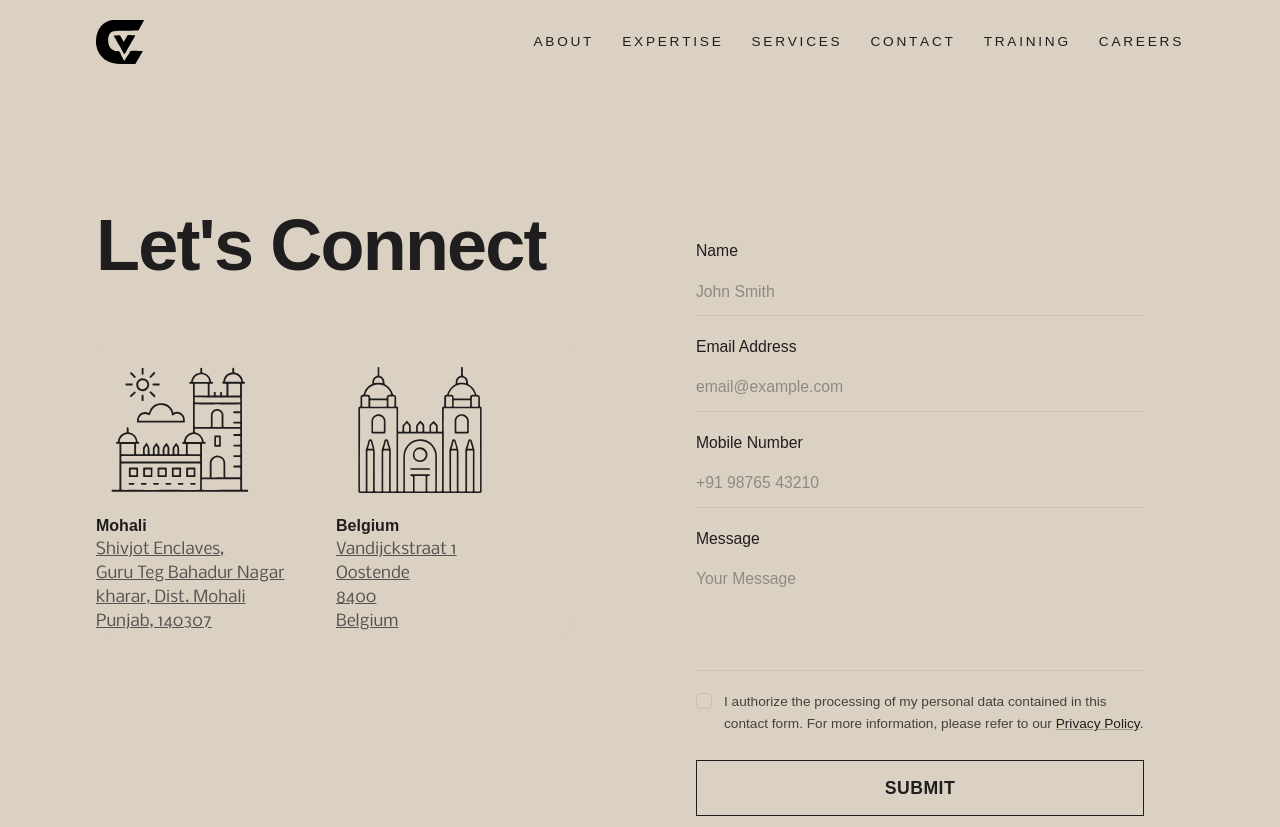
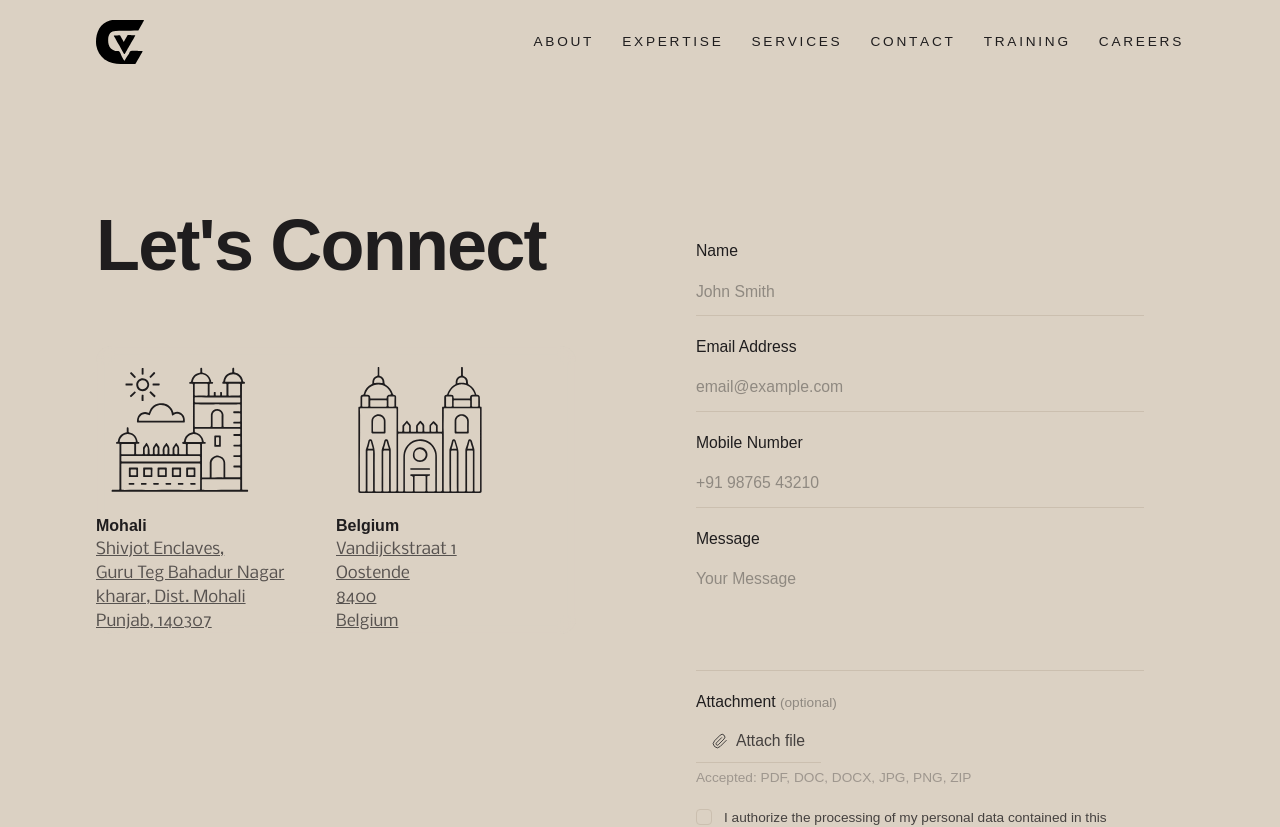
Before and after one commit to cognivanta/Website, a React (Vite) app: page /contact in a window 1280 px wide. Shown: the top 827 px of the page. Built offline with nearby package versions, Linux system fonts and the light colour scheme.

Commit message:
add attechment to contanct form

```diff
--- a/src/pages/Enquire.tsx
+++ b/src/pages/Enquire.tsx
@@ -54,6 +54,7 @@ const Enquire: React.FC = () => {
         message: '',
         agreed: false,
     });
+    const [attachment, setAttachment] = useState<File | null>(null);
     const [submitted, setSubmitted] = useState(false);
     const [errors, setErrors] = useState<Record<string, string>>({});
 
@@ -88,6 +89,11 @@ const Enquire: React.FC = () => {
         const value = target.type === 'checkbox' ? target.checked : target.value;
         setForm(prev => ({ ...prev, [target.name]: value }));
         if (errors[target.name]) setErrors(prev => ({ ...prev, [target.name]: '' }));
+    };
+
+    const handleFileChange = (e: React.ChangeEvent<HTMLInputElement>) => {
+        const file = e.target.files?.[0] ?? null;
+        setAttachment(file);
     };
 
     const handleSubmit = (e: React.FormEvent) => {
@@ -179,6 +185,7 @@ const Enquire: React.FC = () => {
                                                 onClick={() => {
                                                     setSubmitted(false);
                                                     setForm({ name: '', email: '', mobile: '', subject: '', message: '', agreed: false });
+                                                    setAttachment(null);
                                                 }}
                                                 className="mt-2 px-6 py-2.5 border-headline border-1 hover:bg-headline hover:text-white text-headline font-semibold cursor-pointer transition-all"
                                             >
@@ -269,6 +276,45 @@ const Enquire: React.FC = () => {
                                                 />
                                             </Field>
 
+                                            {/* Attachment */}
+                                            <div className="flex flex-col gap-1.5">
+                                                <span className="text-sm font-light text-headline">Attachment <span className="text-subtext/50 text-xs">(optional)</span></span>
+                                                <div className="flex items-center gap-3">
+                                                    <label
+                                                        htmlFor="file-attachment"
+                                                        className="flex items-center gap-2 px-4 py-2.5 border-b border-border text-sm text-subtext cursor-pointer hover:border-headline hover:text-headline transition-all select-none"
+                                                    >
+                                                        <svg xmlns="http://www.w3.org/2000/svg" width="16" height="16" viewBox="0 0 24 24" fill="none" stroke="currentColor" strokeWidth="1.5" strokeLinecap="round" strokeLinejoin="round">
+                                                            <path d="M21.44 11.05l-9.19 9.19a6 6 0 0 1-8.49-8.49l8.57-8.57A4 4 0 0 1 17.99 9.1l-8.57 8.57a2 2 0 0 1-2.83-2.83l7.78-7.77" />
+                                                        </svg>
+                                                        {attachment ? 'Change file' : 'Attach file'}
+                                                    </label>
+                                                    <input
+                                                        id="file-attachment"
+                                                        type="file"
+                                                        className="sr-only"
+                                                        onChange={handleFileChange}
+                                                        accept=".pdf,.doc,.docx,.jpg,.jpeg,.png,.zip"
+                                                    />
+                                                    {attachment && (
+                                                        <div className="flex items-center gap-2 min-w-0">
+                                                            <span className="text-sm text-headline truncate max-w-[180px]">{attachment.name}</span>
+                                                            <button
+                                                                type="button"
+                                                                onClick={() => setAttachment(null)}
+                                                                className="shrink-0 text-subtext/50 hover:text-red-400 transition-colors cursor-pointer"
+                                                                aria-label="Remove attachment"
+                                                            >
+                                                                <svg xmlns="http://www.w3.org/2000/svg" width="14" height="14" viewBox="0 0 24 24" fill="none" stroke="currentColor" strokeWidth="2" strokeLinecap="round" strokeLinejoin="round">
+                                                                    <line x1="18" y1="6" x2="6" y2="18" /><line x1="6" y1="6" x2="18" y2="18" />
+                                                                </svg>
+                                                            </button>
+                                                        </div>
+                                                    )}
+                                                </div>
+                                                <p className="text-xs text-subtext/40">Accepted: PDF, DOC, DOCX, JPG, PNG, ZIP</p>
+                                            </div>
+
                                             {/* Privacy checkbox */}
                                             <div className="flex flex-col gap-1">
                                                 <label className="flex items-start gap-3 cursor-pointer group">
```
